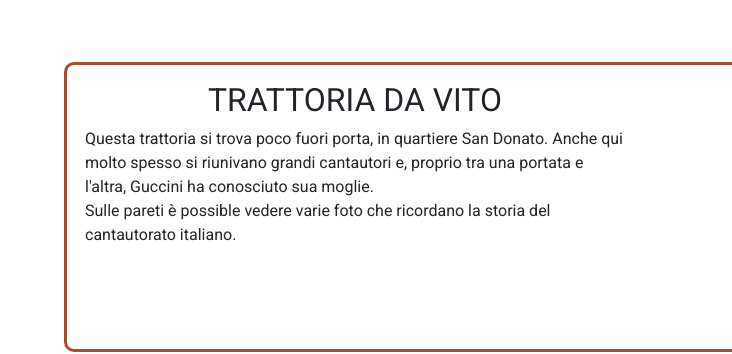
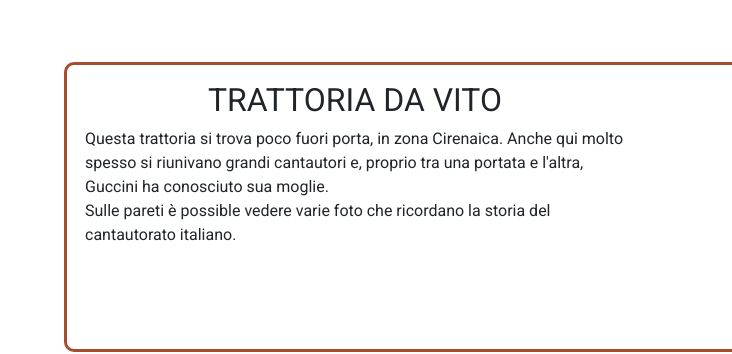
Before and after one commit to letiziadalpesco1/testmusica, a plain HTML site: page about.html in a window 1280 px wide. Shown: the part 1331-1685 px from the top of the page, 0-732 px from the left. Drawn offline with nearby package versions, Linux system fonts and the light colour scheme.

Commit message:
modifica 3.0

```diff
--- a/about.html
+++ b/about.html
@@ -70,7 +70,7 @@
         <div class="row">
           <div class="col-6">
             <h2 class="titolo"> TRATTORIA DA VITO </h2>
-            <p class="testo"> Questa trattoria si trova poco fuori porta, in quartiere San Donato. Anche qui molto spesso si riunivano grandi cantautori e, proprio tra una portata e l'altra, Guccini ha conosciuto sua moglie.  <br> Sulle pareti è possible vedere varie foto che ricordano la storia del cantautorato italiano.
+            <p class="testo"> Questa trattoria si trova poco fuori porta, in zona Cirenaica. Anche qui molto spesso si riunivano grandi cantautori e, proprio tra una portata e l'altra, Guccini ha conosciuto sua moglie.  <br> Sulle pareti è possible vedere varie foto che ricordano la storia del cantautorato italiano.
             </p>
           </div>
           <div class="col-6">
```
